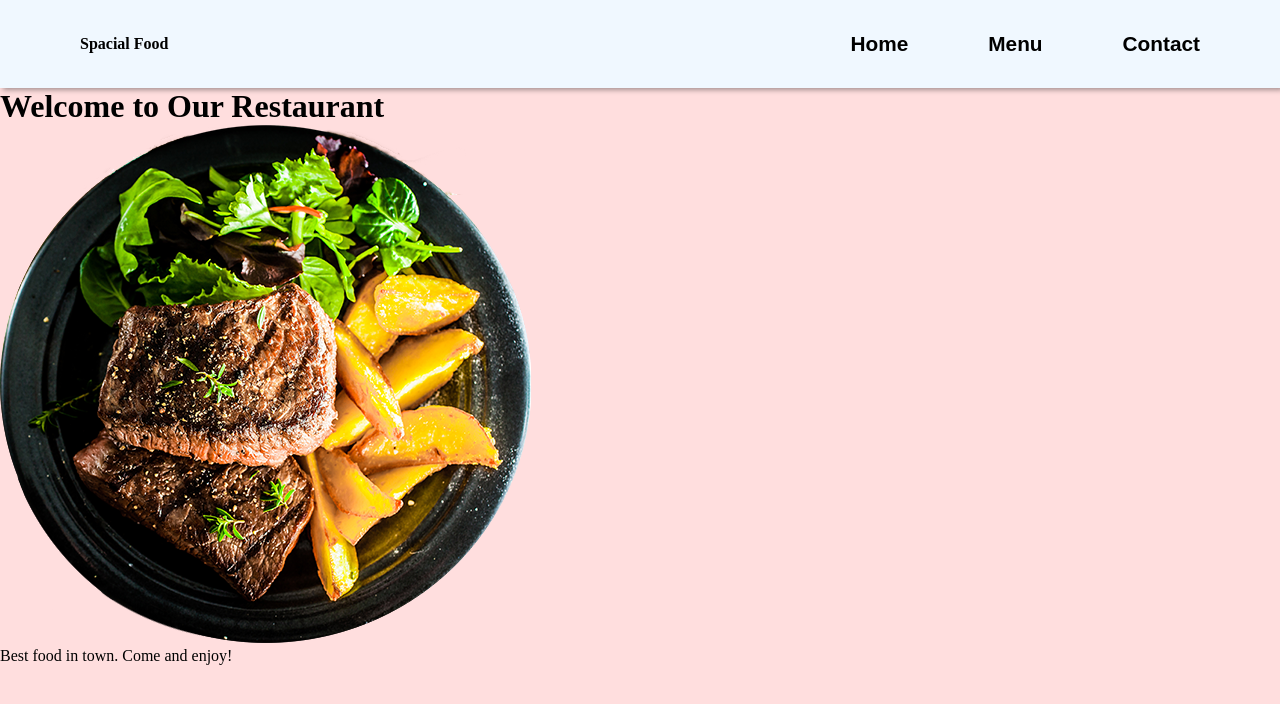
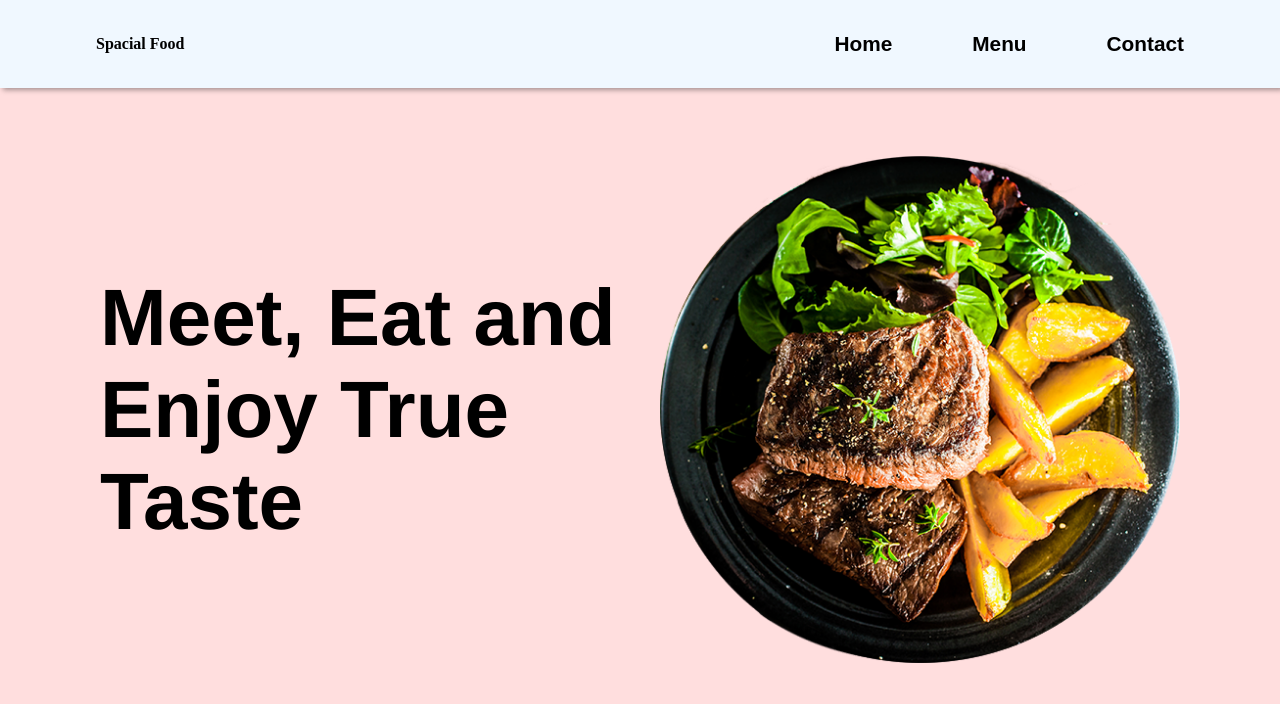
Before and after one commit to Ozioma45/Restaurant_page, a website built with webpack: page src/index.html in a window 1280 px wide. Built offline with nearby package versions, Linux system fonts and the light colour scheme.

Commit message:
updated the home page

```diff
--- a/src/home.js
+++ b/src/home.js
@@ -3,15 +3,23 @@ export default function loadHome() {
   content.innerHTML = "";
 
   const homeDiv = document.createElement("div");
-  const headline = document.createElement("h1");
-  headline.textContent = "Welcome to Our Restaurant";
+  homeDiv.classList.add("main");
+
+  const heroText = document.createElement("div");
+  heroText.classList.add("hero-text");
+
+  const headline = document.createElement("h2");
+  headline.textContent = "Meet, Eat and Enjoy True Taste";
+
+  const imgCont = document.createElement("div");
+  imgCont.classList.add("hero-image");
+
   const image = document.createElement("img");
   image.src = "../src/pnge.png";
-  const description = document.createElement("p");
-  description.textContent = "Best food in town. Come and enjoy!";
 
-  homeDiv.appendChild(headline);
-  homeDiv.appendChild(image);
-  homeDiv.appendChild(description);
+  homeDiv.appendChild(heroText);
+  heroText.appendChild(headline);
+  homeDiv.appendChild(imgCont);
+  imgCont.appendChild(image);
   content.appendChild(homeDiv);
 }
--- a/src/styles.css
+++ b/src/styles.css
@@ -18,7 +18,7 @@ header {
   justify-content: space-between;
   box-shadow: 3px 2px 5px rgba(0, 0, 0, 0.356);
   align-items: center;
-  padding: 2rem 5rem;
+  padding: 2rem 6rem;
   background-color: aliceblue;
 }
 
@@ -39,8 +39,7 @@ button {
   background-color: #555;
 }
 
-.main,
-.Home {
+.main {
   display: flex;
   align-items: center;
   justify-content: center;
```
Also changed, not shown: test/index.html (+1 -1 lines).
